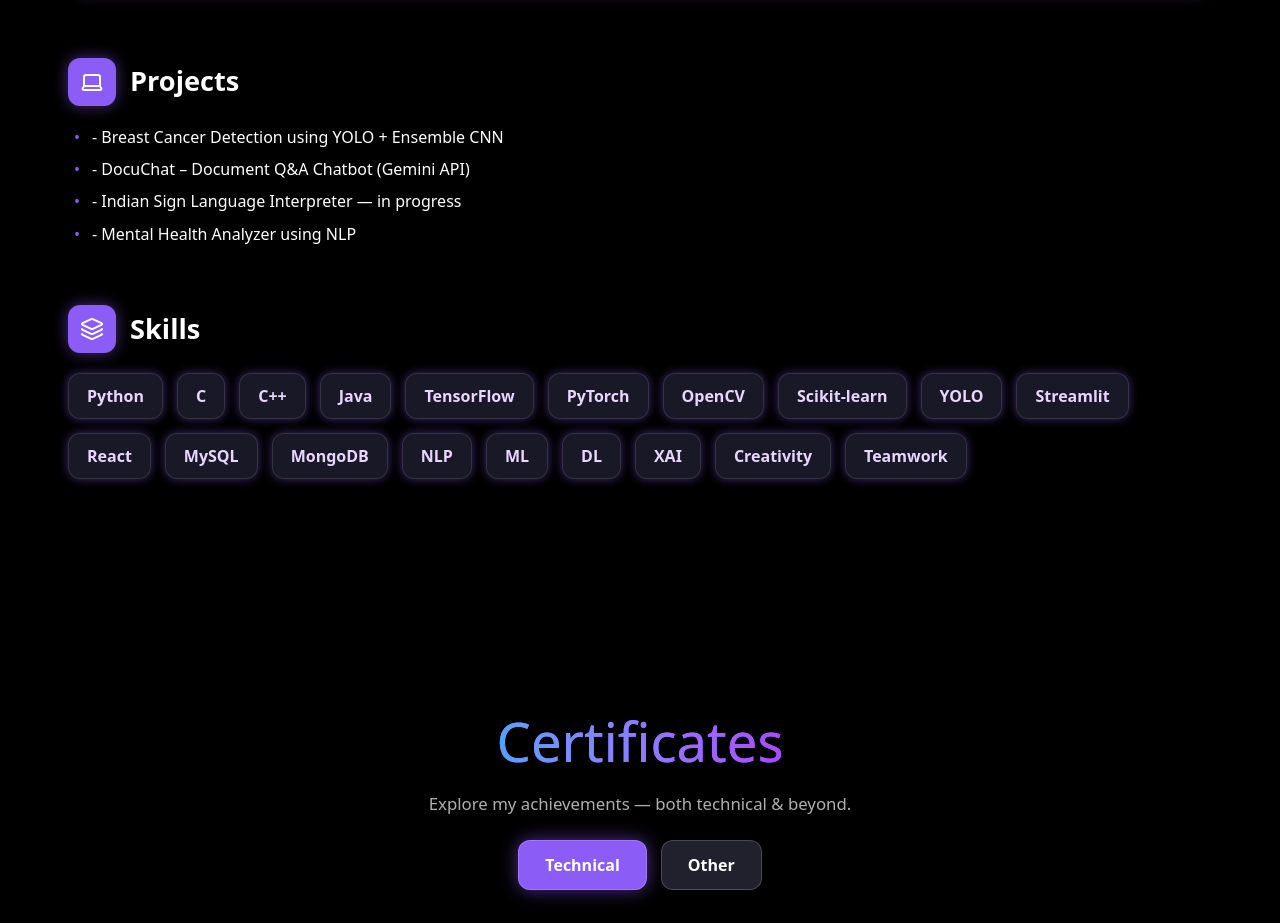
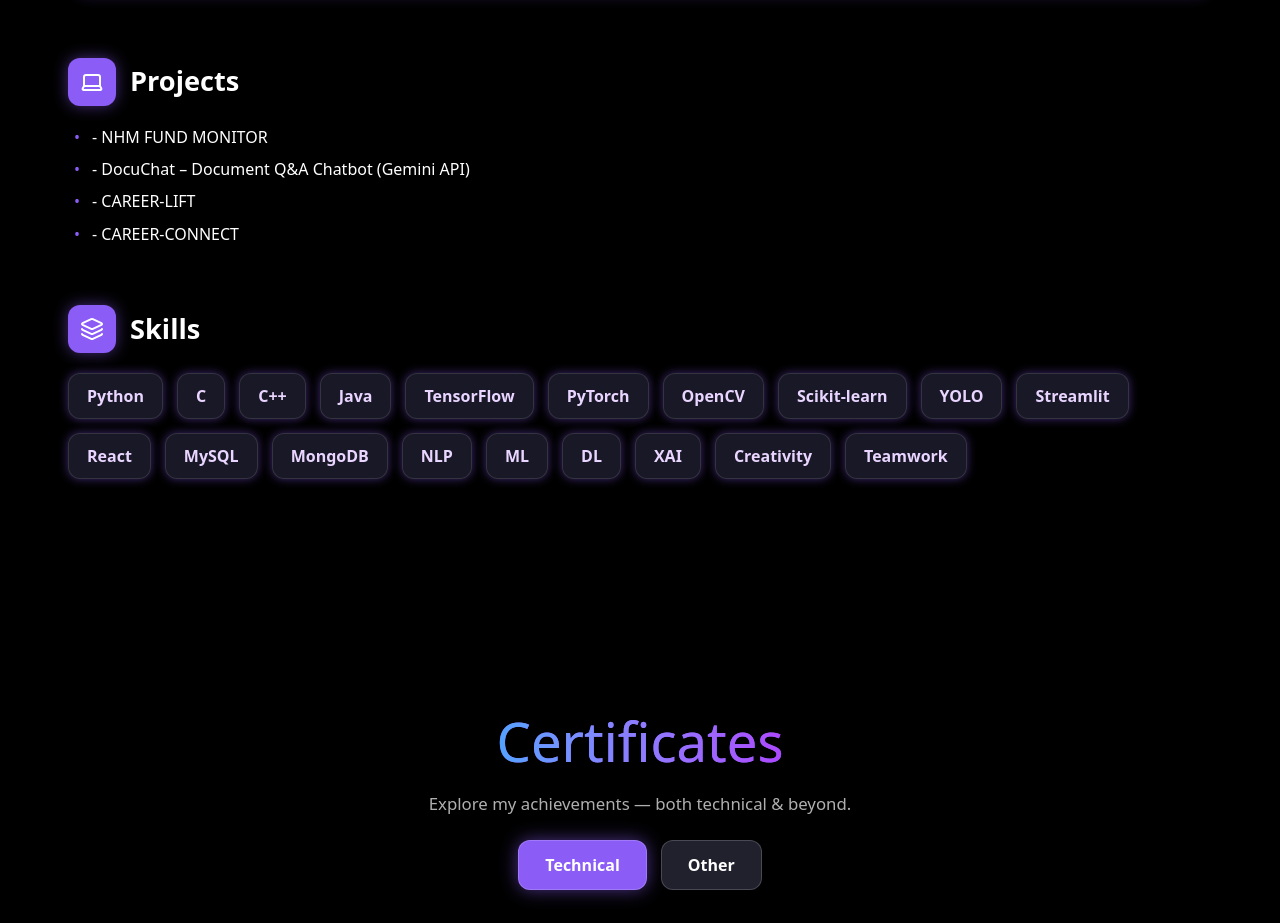
Before and after one commit to jatinlakhani0596-create/Portfolio, a React (Vite) app: page / in a window 1280 px wide. Shown: the part 7220-8143 px from the top of the page. Built offline with nearby package versions, Linux system fonts and the light colour scheme.

Commit message:
Update Resume.tsx

```diff
--- a/src/components/Resume.tsx
+++ b/src/components/Resume.tsx
@@ -183,10 +183,10 @@ export function Resume() {
 
           <ul className="project-list">
             {[
-              "- Breast Cancer Detection using YOLO + Ensemble CNN",
+              "- NHM FUND MONITOR",
               "- DocuChat – Document Q&A Chatbot (Gemini API)",
-              "- Indian Sign Language Interpreter — in progress",
-              "- Mental Health Analyzer using NLP",
+              "- CAREER-LIFT",
+              "- CAREER-CONNECT",
             ].map((project, i) => (
               <motion.li
                 key={i}
```
